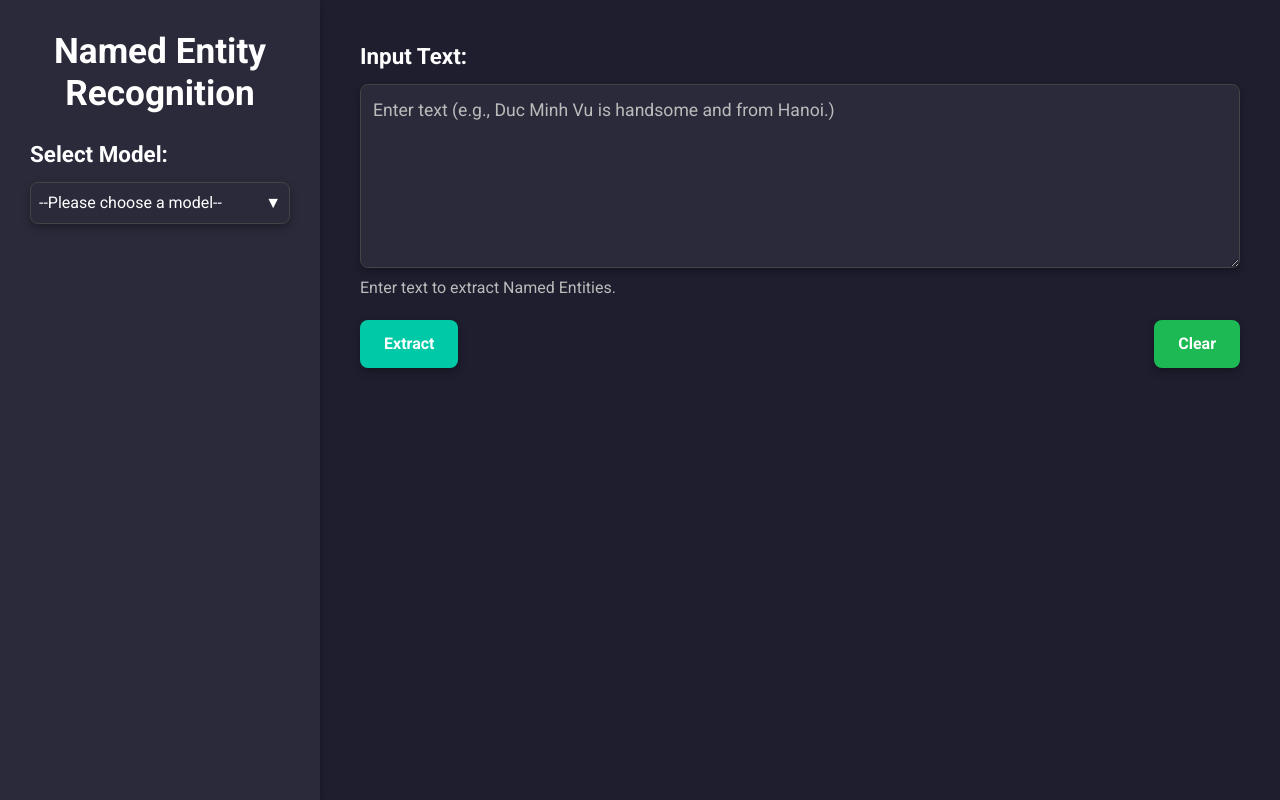
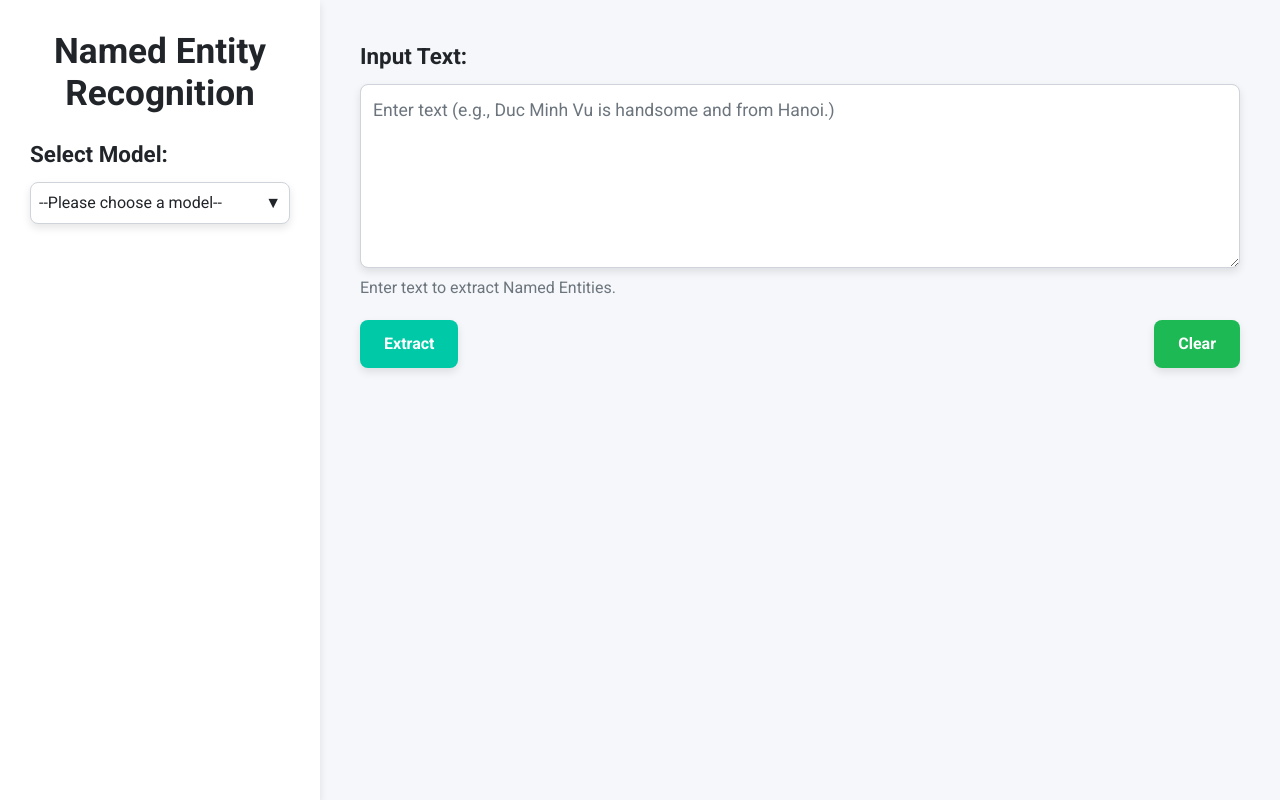
Before and after one commit to auphong2707/nlp-ner, a FastAPI app: page / in a window 1280 px wide. Run offline with FastAPI, Linux system fonts and the light colour scheme.

Commit message:
Update index.html

```diff
--- a/UI/templates/index.html
+++ b/UI/templates/index.html
@@ -10,9 +10,9 @@
     <link href="https://fonts.googleapis.com/css2?family=Roboto:wght@400;500;700&display=swap" rel="stylesheet">
     <style>
         body {
-            background-color: #1E1E2F; /* Refined dark background */
+            background-color: #F5F7FA; /* Light background */
             font-family: 'Roboto', sans-serif;
-            color: #FFFFFF; /* White primary text */
+            color: #212529; /* Dark primary text */
             margin: 0;
             height: 100vh;
             display: flex;
@@ -20,11 +20,11 @@
         /* Sidebar for model selection */
         .sidebar {
             width: 25%;
-            background-color: #2A2A3B; /* Card/panel background */
-            padding: 30px; /* Increased padding for breathing room */
-            box-shadow: 0 4px 8px rgba(0, 0, 0, 0.3); /* Subtle shadow */
+            background-color: #FFFFFF; /* White card/panel background */
+            padding: 30px;
+            box-shadow: 0 4px 8px rgba(0, 0, 0, 0.1); /* Lighter shadow */
             height: 100vh;
-            overflow-y: hidden; /* Prevent sidebar scrolling */
+            overflow-y: hidden;
             display: flex;
             flex-direction: column;
             justify-content: flex-start;
@@ -45,63 +45,62 @@
         }
         /* Override Bootstrap heading colors */
         .card h1 {
-            color: #FFFFFF;
+            color: #212529;
             font-size: 2.2rem;
             font-weight: 700;
-            margin-bottom: 30px; /* Increased spacing */
+            margin-bottom: 30px;
         }
         .form-label {
             font-weight: 700;
-            color: #FFFFFF;
+            color: #212529;
             font-size: 1.4rem;
-            margin-bottom: 10px; /* Added spacing below label */
+            margin-bottom: 10px;
         }
         .form-control {
-            background-color: #2A2A3B; /* Card/panel background */
-            color: #FFFFFF;
-            border: 1px solid #444;
-            border-radius: 8px; /* Rounded corners */
+            background-color: #FFFFFF; /* White background */
+            color: #212529;
+            border: 1px solid #CED4DA; /* Light gray border */
+            border-radius: 8px;
             font-size: 1.1rem;
-            padding: 12px; /* Modern padding */
+            padding: 12px;
             width: 100%;
-            box-shadow: 0 4px 8px rgba(0, 0, 0, 0.3); /* Subtle shadow */
+            box-shadow: 0 4px 8px rgba(0, 0, 0, 0.1);
         }
         /* Override focus state for form inputs */
         .form-control:focus {
-            background-color: #2A2A3B;
-            color: #FFFFFF;
+            background-color: #FFFFFF;
+            color: #212529;
             border-color: #00C9A7; /* Mint Green border on focus */
-            box-shadow: 0 0 0 0.25rem rgba(0, 201, 167, 0.25); /* Mint Green focus ring */
+            box-shadow: 0 0 0 0.25rem rgba(0, 201, 167, 0.25);
         }
         /* Add scroll to input textarea */
         .form-control {
-            /* No max-height to allow textarea to grow with content */
-            overflow-y: auto; /* Allows scrolling if content overflows */
+            overflow-y: auto;
             width: 100%;
         }
         .form-control::placeholder {
-            color: #BBBBBB; /* Secondary text color */
+            color: #6C757D; /* Darker gray for placeholder */
         }
         .form-text {
-            color: #BBBBBB; /* Secondary text color */
+            color: #6C757D;
             font-size: 1rem;
-            margin-top: 8px; /* Added spacing above help text */
+            margin-top: 8px;
         }
         .invalid-feedback, .model-error {
-            color: #ff6666;
+            color: #DC3545; /* Bootstrap red for errors */
             font-size: 1rem;
-            margin-top: 8px; /* Added spacing */
+            margin-top: 8px;
         }
         .btn-primary {
             background-color: #00C9A7; /* Mint Green for Extract button */
             color: #FFFFFF;
             border: none;
             padding: 12px 24px;
-            border-radius: 8px; /* Rounded corners */
-            font-weight: 700; /* Bold text */
+            border-radius: 8px;
+            font-weight: 700;
             cursor: pointer;
             transition: background 0.3s;
-            box-shadow: 0 4px 8px rgba(0, 0, 0, 0.3); /* Subtle shadow */
+            box-shadow: 0 4px 8px rgba(0, 0, 0, 0.1);
         }
         .btn-primary:hover {
             background-color: #00B89A; /* Darker Mint Green on hover */
@@ -111,11 +110,11 @@
             color: #FFFFFF;
             border: none;
             padding: 12px 24px;
-            border-radius: 8px; /* Rounded corners */
-            font-weight: 700; /* Bold text */
+            border-radius: 8px;
+            font-weight: 700;
             cursor: pointer;
             transition: background 0.3s;
-            box-shadow: 0 4px 8px rgba(0, 0, 0, 0.3); /* Subtle shadow */
+            box-shadow: 0 4px 8px rgba(0, 0, 0, 0.1);
         }
         .btn-secondary:hover {
             background-color: #1AA34A; /* Darker Spotify Green on hover */
@@ -125,66 +124,66 @@
             display: flex;
             justify-content: space-between;
             align-items: center;
-            margin-top: 20px; /* Increased spacing */
+            margin-top: 20px;
         }
         /* Custom model selection box */
         .model-selection-box {
-            background-color: #2A2A3B;
-            border: 1px solid #444;
+            background-color: #FFFFFF;
+            border: 1px solid #CED4DA;
             padding: 8px;
             border-radius: 8px;
             cursor: pointer;
             display: flex;
             justify-content: space-between;
             align-items: center;
-            color: #FFFFFF;
-            box-shadow: 0 4px 8px rgba(0, 0, 0, 0.3);
+            color: #212529;
+            box-shadow: 0 4px 8px rgba(0, 0, 0, 0.1);
         }
         .model-selection-box:hover {
-            background-color: #444C56;
+            background-color: #E9ECEF; /* Light gray on hover */
         }
         /* Model list items */
         .model-list {
-            background-color: #2A2A3B;
-            border: 1px solid #444;
+            background-color: #FFFFFF;
+            border: 1px solid #CED4DA;
             border-top: none;
             border-radius: 0 0 8px 8px;
-            box-shadow: 0 4px 8px rgba(0, 0, 0, 0.3);
-            /* No max-height or overflow-y for no scrolling */
+            box-shadow: 0 4px 8px rgba(0, 0, 0, 0.1);
         }
         .model-item {
             padding: 10px;
             margin: 6px;
             cursor: pointer;
-            color: #FFFFFF;
-            background-color: #444C56;
-            border: 2px solid #5A6577;
+            color: #212529;
+            background-color: #E9ECEF;
+            border: 2px solid #ADB5BD;
             border-radius: 8px;
             font-weight: bold;
             text-align: left;
         }
         .model-item:hover {
             background-color: #00C9A7; /* Mint Green highlight on hover */
+            color: #FFFFFF;
         }
         .output {
             display: none;
             margin-top: 2rem;
-            border: 1px solid #444;
+            border: 1px solid #CED4DA;
             border-radius: 12px;
             max-height: 250px;
             overflow-y: auto;
             width: 100%;
             padding: 20px;
-            background-color: #2A2A3B;
-            box-shadow: 0 4px 8px rgba(0, 0, 0, 0.3);
+            background-color: #FFFFFF;
+            box-shadow: 0 4px 8px rgba(0, 0, 0, 0.1);
         }
         .output.visible {
             display: block;
         }
         .alert-danger {
-            background-color: #4a1e1e;
-            color: #ff9999;
-            border-color: #662222;
+            background-color: #F8D7DA;
+            color: #721C24;
+            border-color: #F5C6CB;
             font-size: 1rem;
             padding: 12px;
             border-radius: 8px;
```
Also changed, not shown: other parts of UI/templates/index.html (+35 -35 lines).
